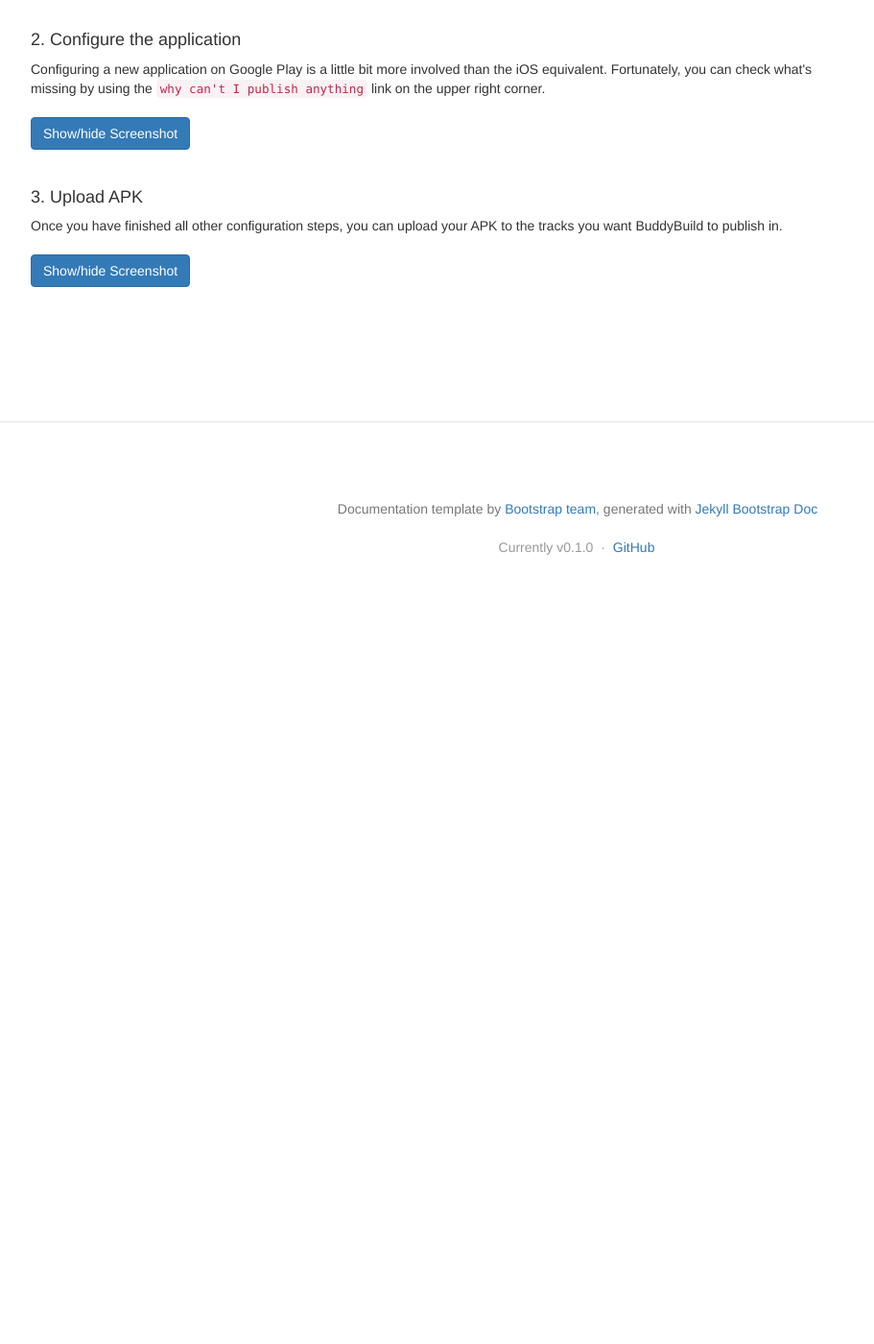
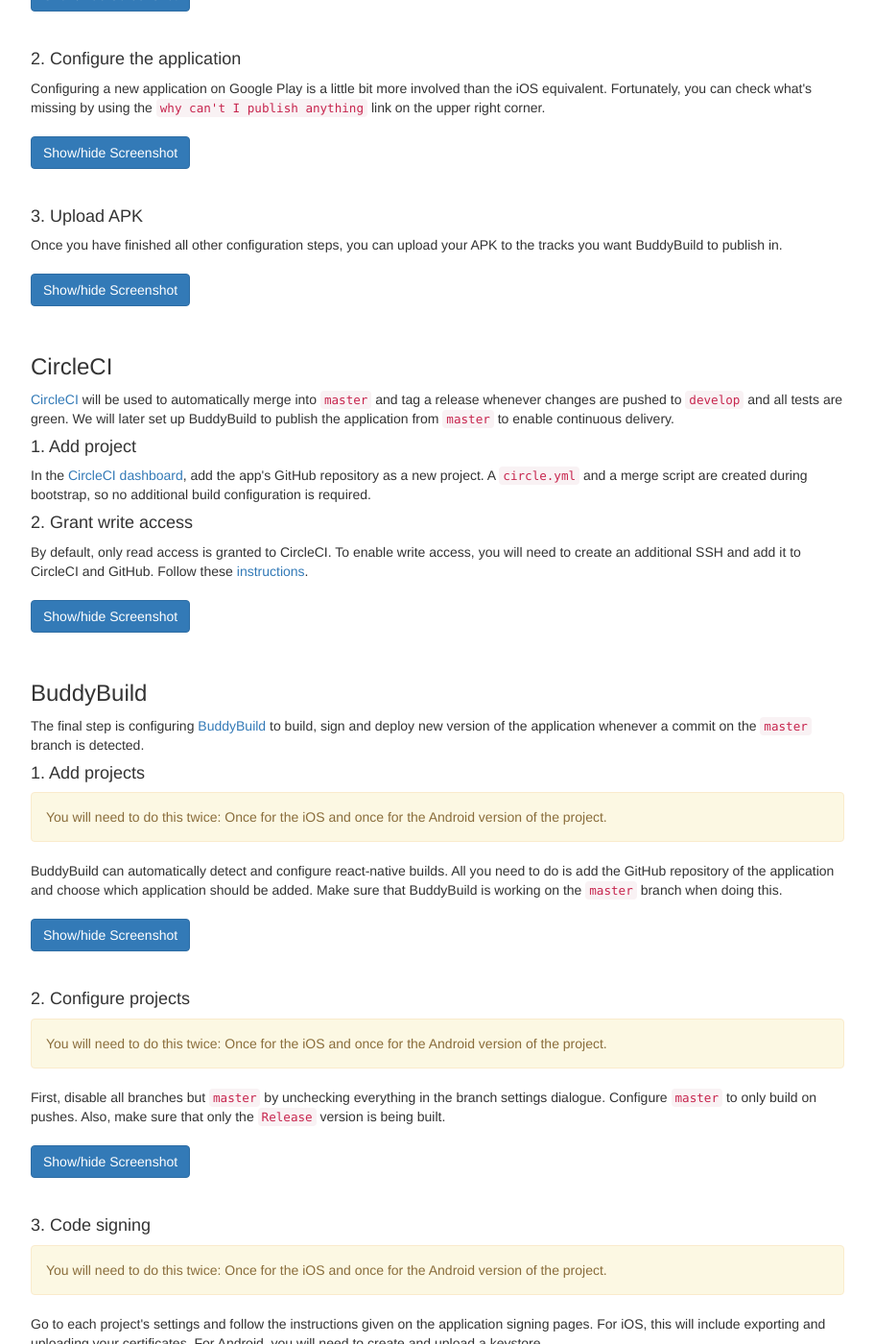
Before and after one commit to codecentric-labs-zero/codecentric-labs-zero.github.io, a Jekyll site: the page built from pages/react-native.html, in a window 1280 px wide and 1400 px high, scrolled down 2591 px. Shown: the whole window at 96% size, without its empty margins (38-949 px from the left). Built offline with Jekyll 4.4.1, drawn with Linux system fonts in a browser that asks for light colours; nearby versions of some CDN libraries; before the commit the page ends 3221 px from its top, so only the background shows below that; some of the changed text lies outside the part shown.

Commit message:
Finished CI documentation for react-native

```diff
--- a/pages/react-native.html
+++ b/pages/react-native.html
@@ -77,7 +77,7 @@
     </div>
     <br/>
   </p>
-  <h3 id="prepare-ios">Android project files</h3>
+  <h3 id="prepare-android">Android project files</h3>
   <p>
     In order to be able to actually delivery the application via BuddyBuild and Google Play, you will need to modify a few
     native resources.
@@ -90,15 +90,15 @@
     <br/>
   </p>
   <h4>2. Building an APK</h4>
+  <div class="alert alert-warning" role="alert">You will need to revert the changes made during this step, so be sure to commit first.</div>
   <p>
-    <div class="alert alert-warning" role="alert">You will need to revert the changes made during this step, so be sure to commit first.</div>
     Before BuddyBuild can deploy your application to Google Play, you will need to upload an APK manually once. You can create this
     initial APK by following the instructions given in the <a href="https://facebook.github.io/react-native/docs/signed-apk-android.html">react-native documentation</a>.
     After you have created the APK, be sure to revert the changes you made to your Android project files. BuddyBuild does all the code signing
     for you.
-    <br/>
+    <br/><br/>
   </p>
-  <h3 id="prepare-ios">Apple Developer</h3>
+  <h3 id="apple-developer">Apple Developer</h3>
   <p>
     Next, we'll set up the app in our Apple Developer account.
   </p>
@@ -114,7 +114,7 @@
     </div>
     <br/>
   </p>
-  <h3 id="prepare-ios">iTunes Connect</h3>
+  <h3 id="itunes-connect">iTunes Connect</h3>
   <p>
     We also need to set up the application for delivery via iTunes Connect.
   </p>
@@ -143,7 +143,7 @@
     </div>
     <br/>
   </p>
-  <h3 id="prepare-ios">Google Play</h3>
+  <h3 id="google-play">Google Play</h3>
   <p>
     For the Android version, we will need to set up a new application in Google Play.
   </p>
@@ -185,4 +185,100 @@
     </div>
     <br/>
   </p>
+  <h3 id="circleci">CircleCI</h3>
+  <p>
+    <a href="https://circleci.com">CircleCI</a> will be used to automatically merge into <code>master</code> and tag a release whenever changes are pushed
+    to <code>develop</code> and all tests are green. We will later set up BuddyBuild to publish the application from
+    <code>master</code> to enable continuous delivery.
+  </p>
+  <h4>1. Add project</h4>
+  <p>
+    In the <a href="https://circleci.com/dashboard">CircleCI dashboard</a>, add the app's GitHub repository as a new project.
+    A <code>circle.yml</code> and a merge script are created during bootstrap, so no additional build configuration is required.
+  <br/>
+  </p>
+  <h4>2. Grant write access</h4>
+  <p>
+    By default, only read access is granted to CircleCI. To enable write access, you will need to create an additional SSH and add
+    it to CircleCI and GitHub. Follow these <a href="https://circleci.com/docs/adding-read-write-deployment-key/">instructions</a>.
+    <br/><br/>
+    <button class="btn btn-primary" type="button" data-toggle="collapse" data-target="#circleKey" aria-expanded="false" aria-controls="circleKey">
+      Show/hide Screenshot
+    </button>
+    <div class="collapse" id="circleKey">
+      <img class="img-responsive" src="../assets/images/react-native-ssh-circleci.png" />
+      <br/>
+      <img class="img-responsive" src="../assets/images/react-native-ssh-github.png" />
+    </div>
+    <br/>
+  </p>
+  <h3 id="buddybuild">BuddyBuild</h3>
+  <p>
+    The final step is configuring <a href="https://www.buddybuild.com/">BuddyBuild</a> to build, sign and deploy new version of the application whenever a commit on the
+    <code>master</code> branch is detected.
+  </p>
+  <h4>1. Add projects</h4>
+  <div class="alert alert-warning" role="alert">You will need to do this twice: Once for the iOS and once for the Android version of the project.</div>
+  <p>
+    BuddyBuild can automatically detect and configure react-native builds. All you need to do is add the GitHub repository of the application and
+    choose which application should be added. Make sure that BuddyBuild is working on the <code>master</code> branch when doing this.<br/><br/>
+    <button class="btn btn-primary" type="button" data-toggle="collapse" data-target="#bbNewProject" aria-expanded="false" aria-controls="bbNewProject">
+      Show/hide Screenshot
+    </button>
+    <div class="collapse" id="bbNewProject">
+      <img class="img-responsive" src="../assets/images/react-native-buddybuild-1.png" />
+    </div>
+    <br/>
+  </p>
+  <h4>2. Configure projects</h4>
+  <div class="alert alert-warning" role="alert">You will need to do this twice: Once for the iOS and once for the Android version of the project.</div>
+  <p>
+    First, disable all branches but <code>master</code> by unchecking everything in the branch settings dialogue. Configure <code>master</code> to only
+    build on pushes. Also, make sure that only the <code>Release</code> version is being built.<br/><br/>
+    <button class="btn btn-primary" type="button" data-toggle="collapse" data-target="#bbConfiguration" aria-expanded="false" aria-controls="bbConfiguration">
+      Show/hide Screenshot
+    </button>
+    <div class="collapse" id="bbConfiguration">
+      <img class="img-responsive" src="../assets/images/react-native-buddybuild-2.png" />
+    </div>
+    <br/>
+  </p>
+  <h4>3. Code signing</h4>
+  <div class="alert alert-warning" role="alert">You will need to do this twice: Once for the iOS and once for the Android version of the project.</div>
+  <p>
+    Go to each project's settings and follow the instructions given on the application signing pages. For iOS, this will include exporting and
+    uploading your certificates. For Android, you will need to create and upload a keystore.<br/><br/>
+    <button class="btn btn-primary" type="button" data-toggle="collapse" data-target="#bbSigning" aria-expanded="false" aria-controls="bbSigning">
+      Show/hide Screenshot
+    </button>
+    <div class="collapse" id="bbSigning">
+      <img class="img-responsive" src="../assets/images/react-native-buddybuild-settings.png" />
+      <br/>
+      <img class="img-responsive" src="../assets/images/react-native-buddybuild-3.png" />
+      <br/>
+      <img class="img-responsive" src="../assets/images/react-native-buddybuild-4.png" />
+    </div>
+    <br/>
+  </p>
+  <h4>4. Configure deployments</h4>
+  <div class="alert alert-warning" role="alert">You will need to do this twice: Once for the iOS and once for the Android version of the project.</div>
+  <p>
+    Go to each project's deployment tab and set up delivery via BuddyBuild for each build of the <code>master</code> branch, adding members to the test groups as needed. Configure
+    deployments via Testflight and Google Play Alpha or Beta channels to happen once a day from the <code>master</code> branch. Please note that you will need <tbody>
+    connect BuddyBuild with the target marketplace. Follow the instructions given on the deployment pages and make sure that you deploy <thead>
+    release variant of the application.<br/><br/>
+    <button class="btn btn-primary" type="button" data-toggle="collapse" data-target="#bbDeployments" aria-expanded="false" aria-controls="bbDeployments">
+      Show/hide Screenshot
+    </button>
+    <div class="collapse" id="bbDeployments">
+      <img class="img-responsive" src="../assets/images/react-native-buddybuild-deployments.png" />
+      <br/>
+      <img class="img-responsive" src="../assets/images/react-native-buddybuild-5.png" />
+      <br/>
+      <img class="img-responsive" src="../assets/images/react-native-buddybuild-6.png" />
+      <br/>
+      <img class="img-responsive" src="../assets/images/react-native-buddybuild-7.png" />
+    </div>
+    <br/>
+  </p>
 </section>
```
Also changed, not shown: assets/images/react-native-buddybuild-1.png (added), assets/images/react-native-buddybuild-2.png (added), assets/images/react-native-buddybuild-3.png (added), assets/images/react-native-buddybuild-4.png (added), assets/images/react-native-buddybuild-5.png (added), assets/images/react-native-buddybuild-6.png (added), assets/images/react-native-buddybuild-7.png (added), assets/images/react-native-buddybuild-deployments.png (added), assets/images/react-native-buddybuild-settings.png (added), assets/images/react-native-ssh-circleci.png (added), assets/images/react-native-ssh-github.png (added).
